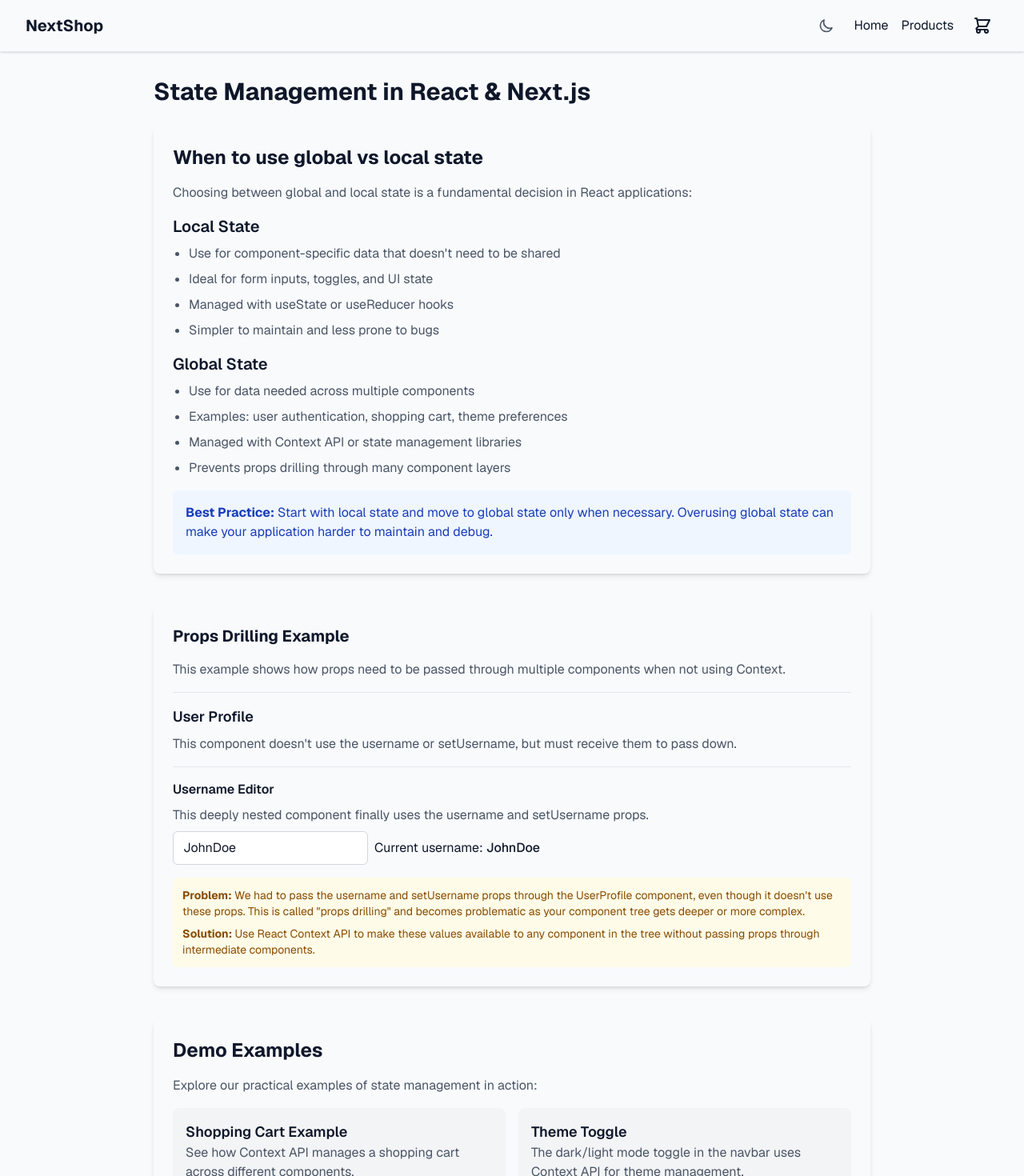
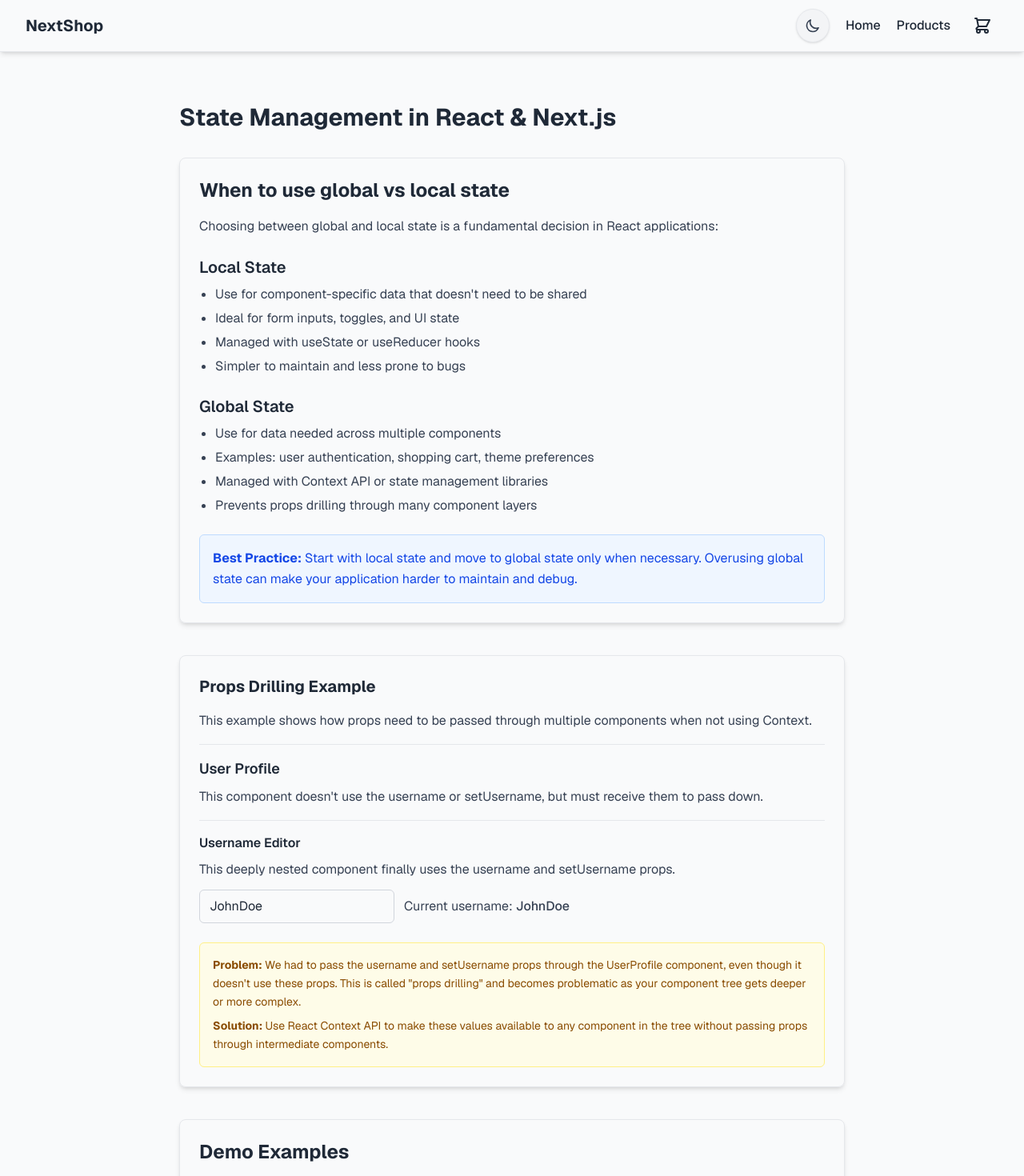
Before and after one commit to revou-fsse-feb25/demo-next-ts, a Next.js app: page / in a window 1280 px wide. Shown: the top 1470 px of the page at 80% size. Built offline with nearby package versions, Linux system fonts and the light colour scheme.

Commit message:
fix: some styling dark theme

```diff
--- a/src/app/globals.css
+++ b/src/app/globals.css
@@ -1,36 +1,62 @@
 @import "tailwindcss";
-@tailwind utilities;
 
 :root {
-  --foreground-rgb: 15, 23, 42; /* slate-900 */
-  --background-rgb: 248, 250, 252; /* slate-50 */
+  --foreground-rgb: 31, 41, 55; /* gray-800 */
+  --background-rgb: 249, 250, 251; /* gray-50 */
 }
 
 .dark {
-  --foreground-rgb: 241, 245, 249; /* slate-100 */
-  --background-rgb: 15, 23, 42; /* slate-900 */
+  --foreground-rgb: 255, 255, 255; /* white */
+  --background-rgb: 17, 24, 39; /* gray-900 */
 }
 
 body {
   color: rgb(var(--foreground-rgb));
-  background: rgb(var(--background-rgb));
+  background-color: rgb(var(--background-rgb));
   font-family: var(--font-geist-sans);
 }
 
-/* Ensure theme transitions are smooth */
+/* Improved theme transitions */
 * {
-  transition-property: color, background-color, border-color, transform, opacity;
+  transition-property: color, background-color, border-color, transform, opacity,
+    box-shadow;
   transition-duration: 200ms;
-  transition-timing-function: ease-in-out;
+  transition-timing-function: cubic-bezier(0.4, 0, 0.2, 1);
 }
 
 /* Add to cart animation dot */
 .cart-item-dot {
   position: absolute;
-  width: 10px;
-  height: 10px;
+  width: 12px;
+  height: 12px;
   border-radius: 50%;
-  background-color: #ef4444; /* red-500 */
+  background-color: #22c55e; /* green-500 */
   pointer-events: none;
   z-index: 50;
+  box-shadow: 0 0 8px rgba(34, 197, 94, 0.6);
 }
+
+/* Focus styling for better accessibility */
+button:focus,
+a:focus {
+  outline: 2px solid #3b82f6;
+  outline-offset: 2px;
+}
+
+/* Add hover effects for product cards */
+.product-card:hover {
+  transform: translateY(-4px);
+  box-shadow: 0 10px 15px -3px rgba(0, 0, 0, 0.1),
+    0 4px 6px -2px rgba(0, 0, 0, 0.05);
+}
+
+/* Dark mode styles */
+.dark .product-card {
+  box-shadow: 0 4px 6px -1px rgba(0, 0, 0, 0.3),
+    0 2px 4px -1px rgba(0, 0, 0, 0.2);
+}
+
+.dark .product-card:hover {
+  box-shadow: 0 10px 15px -3px rgba(0, 0, 0, 0.4),
+    0 4px 6px -2px rgba(0, 0, 0, 0.3);
+}
--- a/src/app/page.tsx
+++ b/src/app/page.tsx
@@ -26,35 +26,35 @@ export default function Home() {
 
   return (
     <motion.div
-      className="max-w-4xl mx-auto"
+      className="max-w-4xl mx-auto py-8 px-4 sm:px-6 lg:px-8"
       initial="hidden"
       animate="visible"
       variants={staggerContainer}
     >
       <motion.h1
-        className="text-3xl font-bold mb-6 text-text-light dark:text-text-dark"
+        className="text-3xl font-bold mb-8 text-text-light dark:text-white text-center sm:text-left"
         variants={fadeIn}
       >
         State Management in React & Next.js
       </motion.h1>
 
       <motion.section
-        className="mb-10 bg-card-light dark:bg-card-dark rounded-lg shadow-md p-6"
+        className="mb-10 bg-card-light dark:bg-gray-800 rounded-lg shadow-md p-6 border border-gray-200 dark:border-gray-700"
         variants={fadeIn}
       >
-        <h2 className="text-2xl font-bold mb-4 text-text-light dark:text-text-dark">
+        <h2 className="text-2xl font-bold mb-4 text-text-light dark:text-white">
           When to use global vs local state
         </h2>
-        <div className="prose dark:prose-invert">
-          <p className="mb-3 text-gray-600 dark:text-gray-300">
+        <div className="prose dark:prose-invert max-w-none">
+          <p className="mb-3 text-gray-700 dark:text-gray-300 leading-relaxed">
             Choosing between global and local state is a fundamental decision in
             React applications:
           </p>
 
-          <h3 className="text-xl font-semibold mt-4 mb-2 text-text-light dark:text-text-dark">
+          <h3 className="text-xl font-semibold mt-6 mb-2 text-text-light dark:text-white">
             Local State
           </h3>
-          <ul className="list-disc pl-5 space-y-2 text-gray-600 dark:text-gray-300">
+          <ul className="list-disc pl-5 space-y-1.5 text-gray-700 dark:text-gray-300">
             <li>
               Use for component-specific data that doesn't need to be shared
             </li>
@@ -63,10 +63,10 @@ export default function Home() {
             <li>Simpler to maintain and less prone to bugs</li>
           </ul>
 
-          <h3 className="text-xl font-semibold mt-4 mb-2 text-text-light dark:text-text-dark">
+          <h3 className="text-xl font-semibold mt-6 mb-2 text-text-light dark:text-white">
             Global State
           </h3>
-          <ul className="list-disc pl-5 space-y-2 text-gray-600 dark:text-gray-300">
+          <ul className="list-disc pl-5 space-y-1.5 text-gray-700 dark:text-gray-300">
             <li>Use for data needed across multiple components</li>
             <li>
               Examples: user authentication, shopping cart, theme preferences
@@ -75,8 +75,8 @@ export default function Home() {
             <li>Prevents props drilling through many component layers</li>
           </ul>
 
-          <div className="mt-4 p-4 bg-blue-50 dark:bg-blue-900/30 rounded-md">
-            <p className="text-blue-800 dark:text-blue-200">
+          <div className="mt-6 p-4 bg-blue-50 dark:bg-gray-700 rounded-md border border-blue-200 dark:border-gray-600">
+            <p className="text-blue-700 dark:text-blue-300 leading-relaxed">
               <strong>Best Practice:</strong> Start with local state and move to
               global state only when necessary. Overusing global state can make
               your application harder to maintain and debug.
@@ -90,33 +90,33 @@ export default function Home() {
       </motion.section>
 
       <motion.section
-        className="mb-10 bg-card-light dark:bg-card-dark rounded-lg shadow-md p-6"
+        className="mb-10 bg-card-light dark:bg-gray-800 rounded-lg shadow-md p-6 border border-gray-200 dark:border-gray-700"
         variants={fadeIn}
       >
-        <h2 className="text-2xl font-bold mb-4 text-text-light dark:text-text-dark">
+        <h2 className="text-2xl font-bold mb-4 text-text-light dark:text-white">
           Demo Examples
         </h2>
-        <p className="mb-4 text-gray-600 dark:text-gray-300">
+        <p className="mb-6 text-gray-700 dark:text-gray-300 leading-relaxed">
           Explore our practical examples of state management in action:
         </p>
         <div className="grid grid-cols-1 md:grid-cols-2 gap-4">
           <Link
             href="/products"
-            className="p-4 bg-gray-100 dark:bg-gray-700 rounded-lg hover:bg-gray-200 dark:hover:bg-gray-600 transition-colors transform hover:scale-[1.02] transition-transform"
+            className="p-6 bg-gray-100 dark:bg-gray-700 rounded-lg hover:bg-gray-200 dark:hover:bg-gray-600 transition-all transform hover:scale-[1.02] border border-gray-200 dark:border-gray-600 block"
           >
-            <h3 className="text-lg font-semibold text-primary-light dark:text-primary-dark">
+            <h3 className="text-lg font-semibold text-primary-light dark:text-blue-300 mb-1.5">
               Shopping Cart Example
             </h3>
-            <p className="text-gray-600 dark:text-gray-300">
+            <p className="text-sm text-gray-700 dark:text-gray-300 leading-relaxed">
               See how Context API manages a shopping cart across different
               components.
             </p>
           </Link>
-          <div className="p-4 bg-gray-100 dark:bg-gray-700 rounded-lg">
-            <h3 className="text-lg font-semibold text-primary-light dark:text-primary-dark">
+          <div className="p-6 bg-gray-100 dark:bg-gray-700 rounded-lg border border-gray-200 dark:border-gray-600">
+            <h3 className="text-lg font-semibold text-primary-light dark:text-blue-300 mb-1.5">
               Theme Toggle
             </h3>
-            <p className="text-gray-600 dark:text-gray-300">
+            <p className="text-sm text-gray-700 dark:text-gray-300 leading-relaxed">
               The dark/light mode toggle in the navbar uses Context API for
               theme management.
             </p>
--- a/src/components/Navbar.tsx
+++ b/src/components/Navbar.tsx
@@ -24,23 +24,23 @@ const Navbar = () => {
   }, [totalItems, prevTotalItems]);
 
   return (
-    <nav className="sticky top-0 z-10 bg-card-light dark:bg-card-dark border-b border-gray-200 dark:border-gray-700 shadow-sm">
+    <nav className="sticky top-0 z-10 bg-card-light dark:bg-gray-900 border-b border-gray-200 dark:border-gray-700 shadow-md">
       <div className="max-w-7xl mx-auto px-4 sm:px-6 lg:px-8">
         <div className="flex justify-between h-16">
           <div className="flex items-center">
             <Link
               href="/"
-              className="text-xl font-bold text-text-light dark:text-text-dark hover:text-primary-light dark:hover:text-primary-dark transition-colors"
+              className="text-xl font-bold text-primary-light dark:text-white hover:text-blue-700 dark:hover:text-blue-300 transition-colors"
             >
               NextShop
             </Link>
           </div>
 
-          <div className="flex items-center space-x-4">
+          <div className="flex items-center space-x-5">
             {/* Theme Toggle */}
             <button
               onClick={toggleTheme}
-              className="p-2 rounded-full hover:bg-gray-200 dark:hover:bg-gray-700 transition-colors"
+              className="p-2.5 rounded-full bg-gray-100 hover:bg-gray-200 dark:bg-gray-700 dark:hover:bg-gray-600 transition-colors shadow-sm border border-gray-200 dark:border-gray-600"
               aria-label="Toggle dark mode"
             >
               {isDarkMode ? (
@@ -61,7 +61,7 @@ const Navbar = () => {
               ) : (
                 <svg
                   xmlns="http://www.w3.org/2000/svg"
-                  className="h-5 w-5 text-gray-600"
+                  className="h-5 w-5 text-gray-700"
                   fill="none"
                   viewBox="0 0 24 24"
                   stroke="currentColor"
@@ -79,13 +79,13 @@ const Navbar = () => {
             {/* Navigation Links */}
             <Link
               href="/"
-              className="text-text-light dark:text-text-dark hover:text-primary-light dark:hover:text-primary-dark transition-colors"
+              className="font-medium text-text-light dark:text-white hover:text-primary-light dark:hover:text-primary-dark transition-colors"
             >
               Home
             </Link>
             <Link
               href="/products"
-              className="text-text-light dark:text-text-dark hover:text-primary-light dark:hover:text-primary-dark transition-colors"
+              className="font-medium text-text-light dark:text-white hover:text-primary-light dark:hover:text-primary-dark transition-colors"
             >
               Products
             </Link>
@@ -93,7 +93,7 @@ const Navbar = () => {
             {/* Cart Icon with Counter */}
             <Link
               href="/cart"
-              className={`relative p-2 text-text-light dark:text-text-dark hover:text-primary-light dark:hover:text-primary-dark transition-colors ${
+              className={`relative p-2 text-text-light dark:text-white hover:text-primary-light dark:hover:text-primary-dark transition-colors ${
                 isCartHighlighted ? "animate-pulse" : ""
               }`}
             >
@@ -113,7 +113,7 @@ const Navbar = () => {
               </svg>
               {totalItems > 0 && (
                 <span
-                  className={`absolute top-0 right-0 inline-flex items-center justify-center px-2 py-1 text-xs font-bold leading-none text-white transform translate-x-1/2 -translate-y-1/2 bg-red-500 rounded-full ${
+                  className={`absolute top-0 right-0 inline-flex items-center justify-center px-2 py-1 text-xs font-bold leading-none text-white transform translate-x-1/2 -translate-y-1/2 bg-green-600 dark:bg-green-500 rounded-full ${
                     isCartHighlighted ? "animate-bounce" : ""
                   }`}
                 >
--- a/src/components/PropsDrillingExample.tsx
+++ b/src/components/PropsDrillingExample.tsx
@@ -10,11 +10,11 @@ const PropsDrillingExample = () => {
   const [username, setUsername] = useState<string>("JohnDoe");
 
   return (
-    <div className="p-6 bg-card-light dark:bg-card-dark rounded-lg shadow-md">
-      <h2 className="text-xl font-bold mb-4 text-text-light dark:text-text-dark">
+    <div className="p-6 bg-card-light dark:bg-gray-800 rounded-lg shadow-md border border-gray-200 dark:border-gray-700">
+      <h2 className="text-xl font-bold mb-4 text-text-light dark:text-white">
         Props Drilling Example
       </h2>
-      <p className="text-gray-600 dark:text-gray-300 mb-4">
+      <p className="text-gray-700 dark:text-gray-300 mb-4 leading-relaxed">
         This example shows how props need to be passed through multiple
         components when not using Context.
       </p>
@@ -34,10 +34,10 @@ type UserProfileProps = {
 const UserProfile = ({ username, setUsername }: UserProfileProps) => {
   return (
     <div className="border-t border-gray-200 dark:border-gray-700 pt-4 mt-4">
-      <h3 className="text-lg font-semibold text-text-light dark:text-text-dark mb-2">
+      <h3 className="text-lg font-semibold text-text-light dark:text-white mb-2">
         User Profile
       </h3>
-      <p className="text-gray-600 dark:text-gray-400 mb-4">
+      <p className="text-gray-700 dark:text-gray-300 mb-4 leading-relaxed">
         This component doesn't use the username or setUsername, but must receive
         them to pass down.
       </p>
@@ -57,34 +57,37 @@ type UserNameEditorProps = {
 const UserNameEditor = ({ username, setUsername }: UserNameEditorProps) => {
   return (
     <div className="border-t border-gray-200 dark:border-gray-700 pt-4 mt-4">
-      <h4 className="text-md font-semibold text-text-light dark:text-text-dark mb-2">
+      <h4 className="text-md font-semibold text-text-light dark:text-white mb-2">
         Username Editor
       </h4>
-      <p className="text-gray-600 dark:text-gray-400 mb-2">
+      <p className="text-gray-700 dark:text-gray-300 mb-2 leading-relaxed">
         This deeply nested component finally uses the username and setUsername
         props.
       </p>
 
-      <div className="flex items-center mt-2">
+      <div className="flex items-center mt-3">
         <input
           type="text"
           value={username}
           onChange={(e) => setUsername(e.target.value)}
-          className="border border-gray-300 dark:border-gray-600 rounded-md px-3 py-2 mr-2 bg-white dark:bg-gray-700 text-text-light dark:text-text-dark focus:ring-2 focus:ring-primary-light dark:focus:ring-primary-dark focus:border-transparent outline-none transition-all"
+          className="border border-gray-300 dark:border-gray-600 rounded-md px-3 py-2 mr-3 bg-card-light dark:bg-gray-700 text-text-light dark:text-white focus:ring-2 focus:ring-primary-light dark:focus:ring-primary-dark focus:border-transparent outline-none transition-all w-full sm:w-auto"
         />
-        <span className="text-text-light dark:text-text-dark">
-          Current username: <span className="font-medium">{username}</span>
+        <span className="text-gray-700 dark:text-gray-300 hidden sm:inline">
+          Current username:{" "}
+          <span className="font-medium text-text-light dark:text-white">
+            {username}
+          </span>
         </span>
       </div>
 
-      <div className="mt-4 p-3 bg-yellow-50 dark:bg-yellow-900/30 rounded-md">
-        <p className="text-sm text-yellow-800 dark:text-yellow-200">
+      <div className="mt-6 p-4 bg-yellow-50 dark:bg-gray-700 rounded-md border border-yellow-200 dark:border-gray-600">
+        <p className="text-sm text-yellow-800 dark:text-yellow-300 leading-relaxed">
           <strong>Problem:</strong> We had to pass the username and setUsername
           props through the UserProfile component, even though it doesn't use
           these props. This is called "props drilling" and becomes problematic
           as your component tree gets deeper or more complex.
         </p>
-        <p className="text-sm text-yellow-800 dark:text-yellow-200 mt-2">
+        <p className="text-sm text-yellow-800 dark:text-yellow-300 mt-2 leading-relaxed">
           <strong>Solution:</strong> Use React Context API to make these values
           available to any component in the tree without passing props through
           intermediate components.
--- a/tailwind.config.js
+++ b/tailwind.config.js
@@ -10,24 +10,24 @@ module.exports = {
     extend: {
       colors: {
         primary: {
-          light: "#4338ca", // indigo-700 - darker for better contrast in light mode
-          dark: "#6366f1", // indigo-500
+          light: "#2563eb", // blue-600
+          dark: "#60a5fa", // blue-400
         },
         secondary: {
           light: "#0369a1", // sky-700
-          dark: "#38bdf8", // sky-400
+          dark: "#7dd3fc", // sky-300
         },
         background: {
-          light: "#f8fafc", // slate-50
-          dark: "#0f172a", // slate-900
+          light: "#f9fafb", // gray-50 (a very light gray for main page background)
+          dark: "#111827", // gray-900
         },
         card: {
-          light: "#ffffff", // white
-          dark: "#1e293b", // slate-800
+          light: "#ffffff", // white (for cards and distinct sections)
+          dark: "#1f2937", // gray-800
         },
         text: {
-          light: "#0f172a", // slate-900
-          dark: "#f1f5f9", // slate-100
+          light: "#1f2937", // gray-800 (strong dark gray for text in light mode)
+          dark: "#ffffff", // white
         },
       },
       animation: {
```
Also changed, not shown: src/app/cart/page.tsx (+13 -13 lines), src/app/products/page.tsx (+8 -8 lines), src/components/CartItemCard.tsx (+8 -8 lines), src/components/ProductCard.tsx (+21 -7 lines), src/contexts/ThemeContext.tsx (+11 -2 lines).
